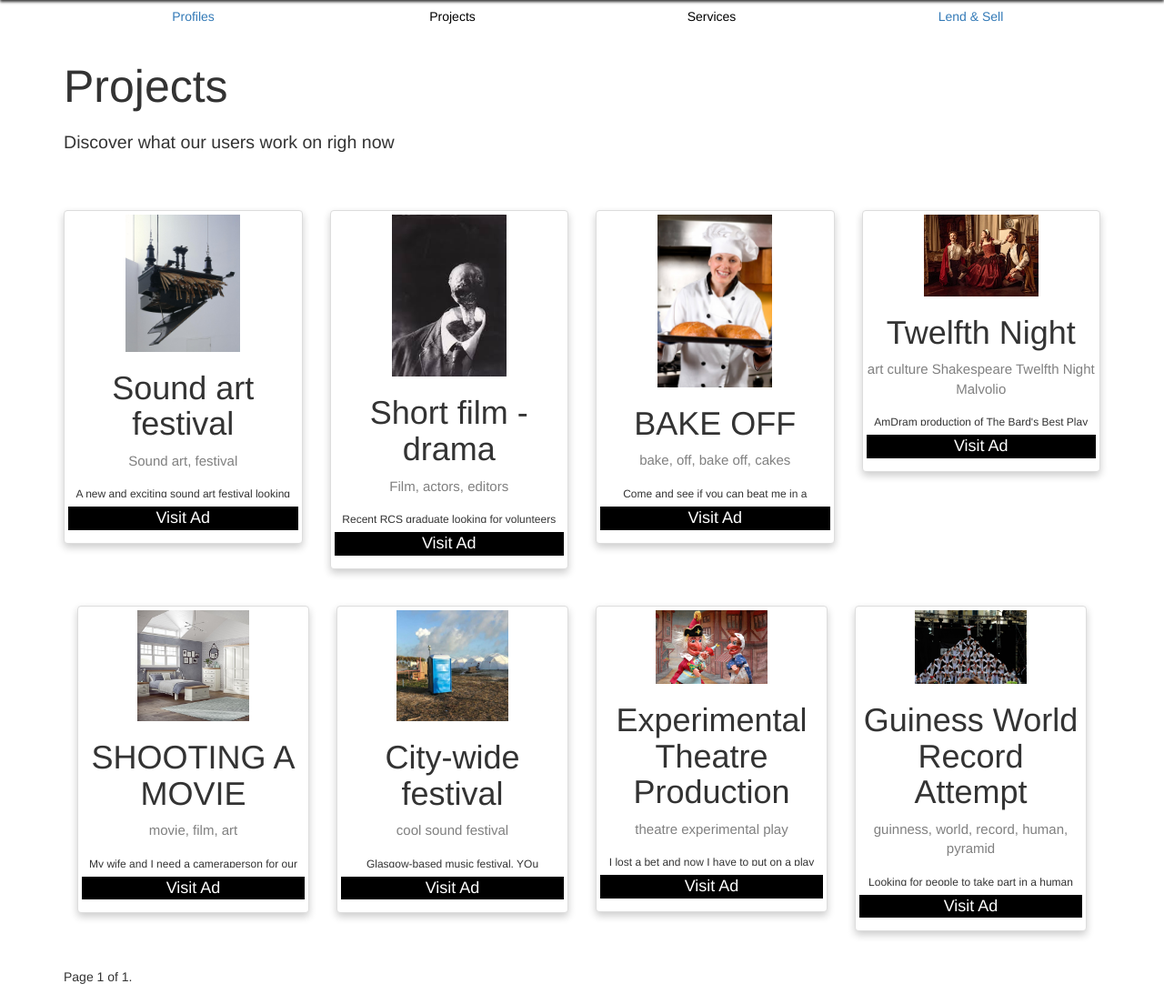
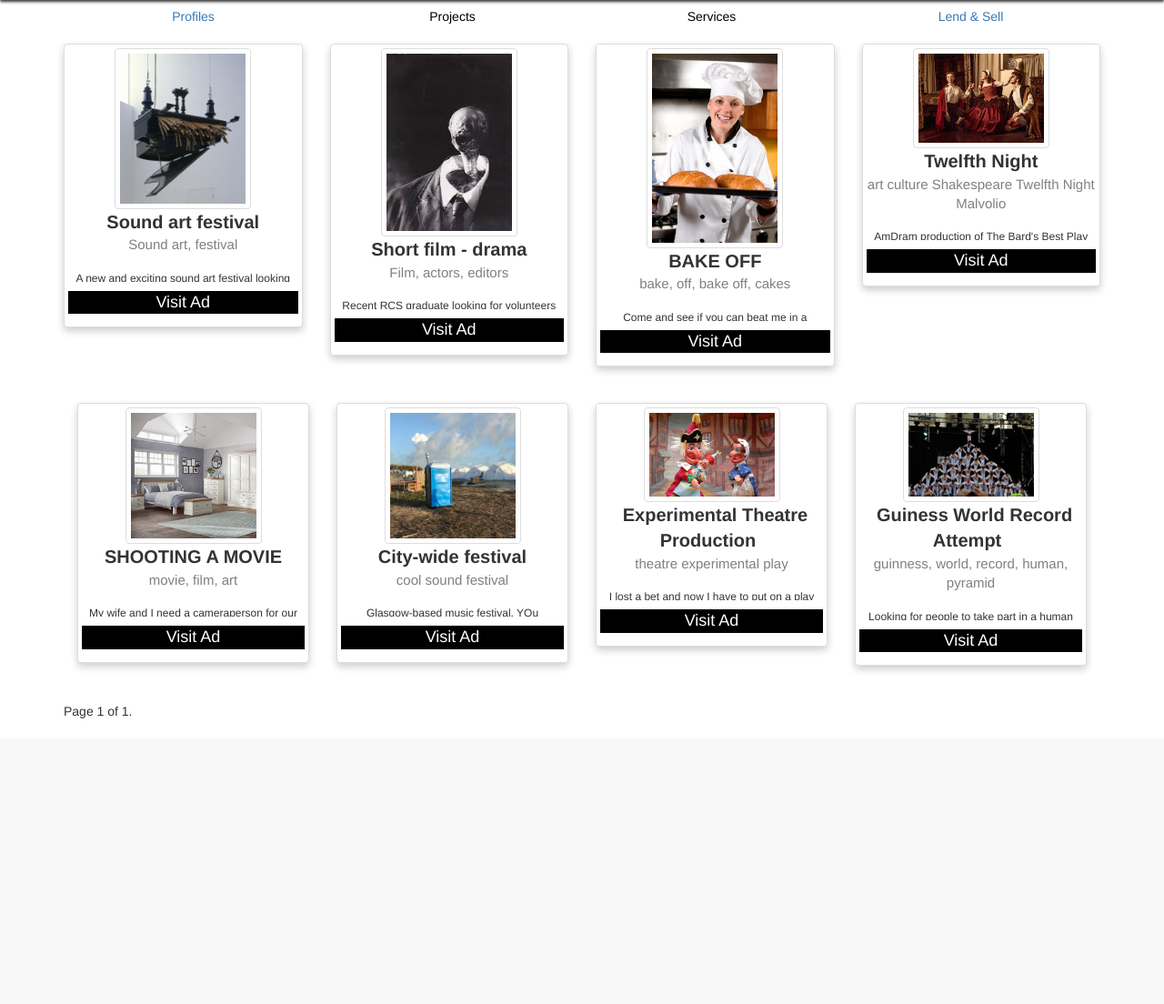
Before and after one commit to Teamy2019/tbcscotland, a Django app: page /tbc/projects/ in a window 1280 px wide. Shown: the part 52-1156 px from the top of the page at 91% size. After the commit the page ends 842 px from the top, so only its background shows below. Run offline with Django 3.2, Linux system fonts and the light colour scheme; data comes from the database, SQL or seed files in the repository; some libraries are stand-ins or nearby versions.

Commit message:
Update projects.html

```diff
--- a/templates/tbc/projects.html
+++ b/templates/tbc/projects.html
@@ -3,20 +3,13 @@
 
 {% block body_block %}
 <div class="container">
-<div class="row" style="height:20px;"></div>
-<header>
-  <h1 style="font-size:50px">Projects</h1>
-</header>
-<div class="row" style="height:10px;"></div>
-<div style="font-size:140%;">Discover what our users work on righ now</div>
-<div class="row" style="height:40px;"></div>
     <div class="row">
         {% for project in projects %}
             <div class="col-lg-3">
             <br>
                 <div class="thumbnail">
-                    <img src="{{ project.image.url }}" style="max-width:50%;max-height:50%;">
-                    <h1>{{ project.title }}</h1>
+                    <img class="thumbnail_image" src="{{ project.image.url }}">
+                    <h class="headerinthumbnail">{{ project.title }}</h>
                     <p class="keywords">{{ project.keywords }}</p>
                     <p class="textinthumbnail">{{ project.description }}</p>
                     <p><a href="{% url 'show_project' project.slug %}"><button>Visit Ad</button></a></p>
@@ -26,16 +19,13 @@
     </div>
     {% endif %}
     {% endfor %}
-</div>
-<div class="container">
-<div class="row">
+
     <div>
         {% if user.is_authenticated %}
             <br>
             <a href="{% url 'post_project' %}"><div class="keywords">Post your own ad here!</div></a>
         {% endif %}
     </div>
-</div>
 
     <div class ="row">
         <div class="col-lg-3">
```
